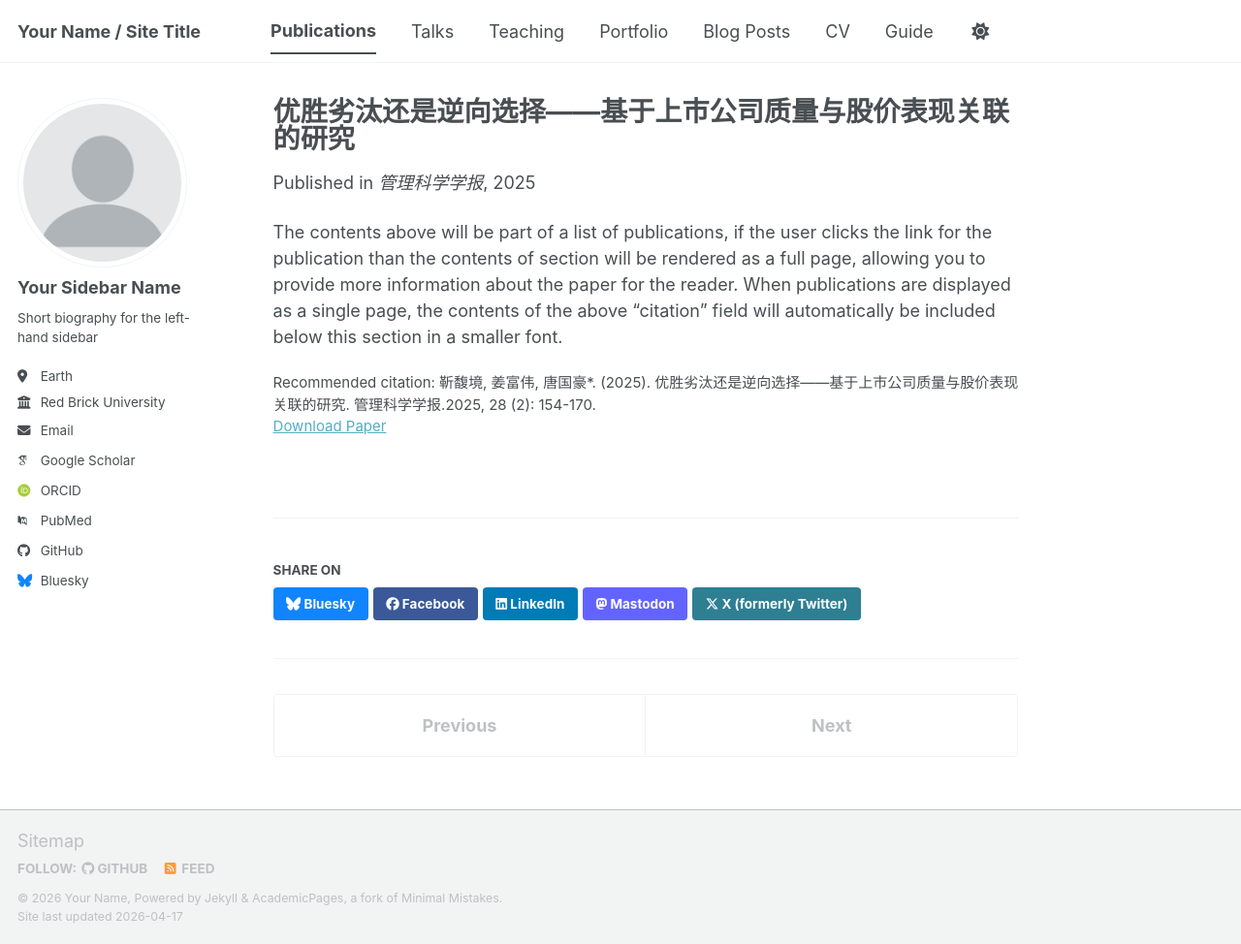
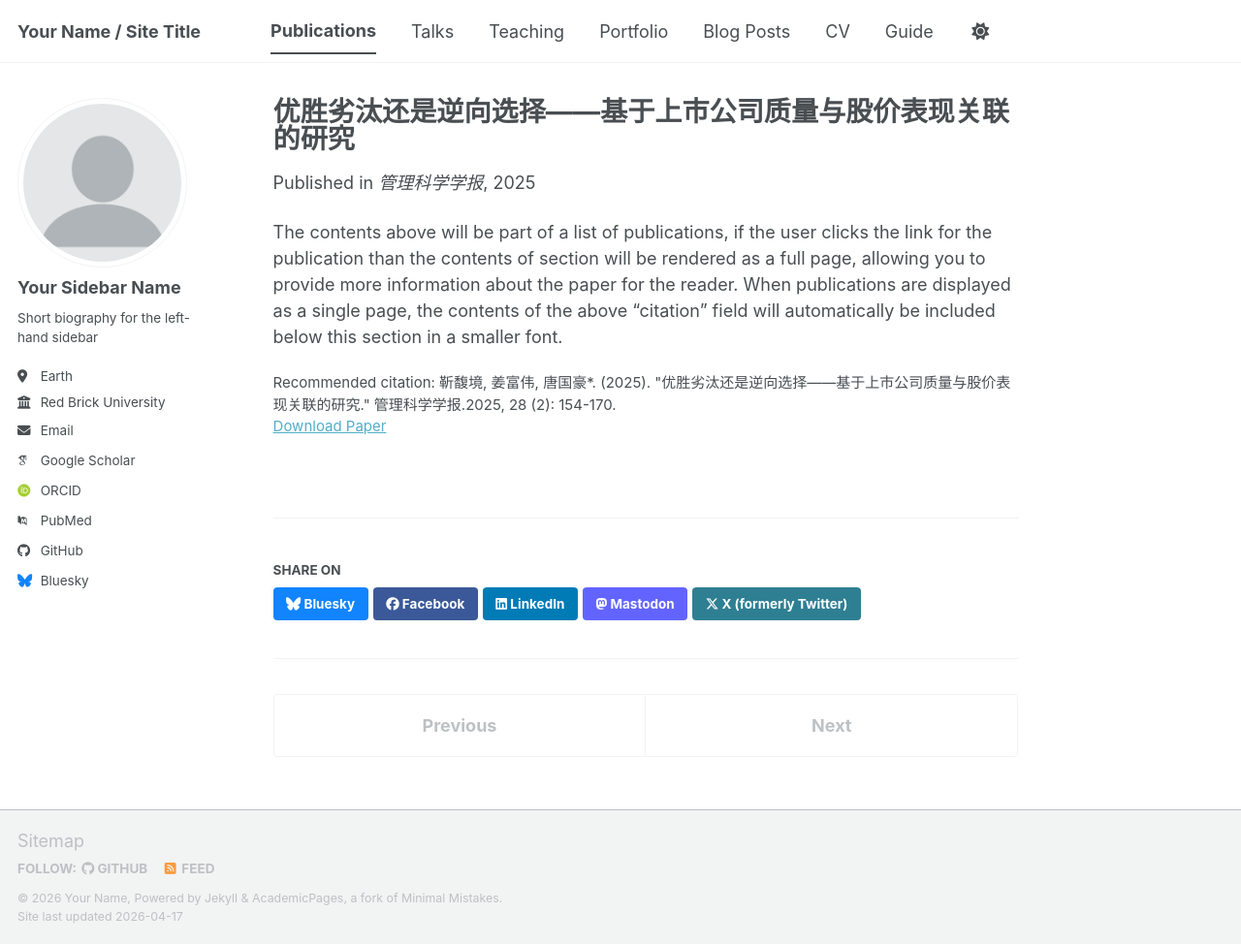
Before and after one commit to Fujing-JIN/Fujing-JIN.github.io, a Jekyll site: the page built from _publications/2025-02-15-paper-title-number-2.md, in a window 1280 px wide and 974 px high. Shown: the whole window at 97% size. Built offline with Jekyll 4.4.1, drawn with Linux system fonts in a browser that asks for light colours; some web fonts are replaced; a script bundle is joined from its source files by our own code; library files that are not in the unit come from our copies.

```diff
--- a/_publications/2025-02-15-paper-title-number-2.md
+++ b/_publications/2025-02-15-paper-title-number-2.md
@@ -4,7 +4,7 @@ collection: publications
 date: 2025-02-15
 venue: '管理科学学报'
 paperurl: 'https://ycfw.library.hb.cn:8000/https/vpn/1/NNYHGLUDN3WXTLUPMW4A/kcms2/article/abstract?v=kMXxFLy7TFWkBXyzxiLvLVEEsMxppgXk_DTJGsC-qmMpsPDK2iMFWcqDgMIjPNkhc7Fw-jNymhMdGSnlzhwA_W9g0FAIkwqF37k54brAd48Q-aHiYLRExn7ZVgGP6PJZ1KrIjWf_Yex3y6Flr-QnT1fwabV4DJlP8o5pa4FoXvJ5FmTPPyff-Q==&uniplatform=NZKPT&language=CHS'
-citation: '靳馥境, 姜富伟, 唐国豪*. (2025). 优胜劣汰还是逆向选择——基于上市公司质量与股价表现关联的研究. 管理科学学报.2025, 28 (2): 154-170.'
+citation: '靳馥境, 姜富伟, 唐国豪*. (2025). "优胜劣汰还是逆向选择——基于上市公司质量与股价表现关联的研究." 管理科学学报.2025, 28 (2): 154-170.'
 abstract: 构建优胜劣汰的高质量资本市场是金融服务实体经济的关键.本文使用90多个财务特征指标等高维大数据和多种机器学习与计量方法提取基本面信息，对上市公司质量进行评价并构建基本面质量综合指数，研究基本面质量与股价表现的关联关系.研究发现，上市公司基本面质量对股价表现具有显著为正的预测能力.其中，由偏最小二乘法构建的基本面质量指数对股票横截面收益的预测能力最强，年化收益近38%,且CAPM、三因子和五因子模型对此不能解释.本文还从行为金融和经济周期等视角探索公司基本面质量对股票价格的影响机制，发现市场情绪、有限套利、公司投资等决策和经济周期都有助于理解上市公司质量溢价现象.本文研究表明，我国股票市场定价效率已稳步提高，进入了“优胜劣汰”和价值投资阶段.
 ---
 
```
